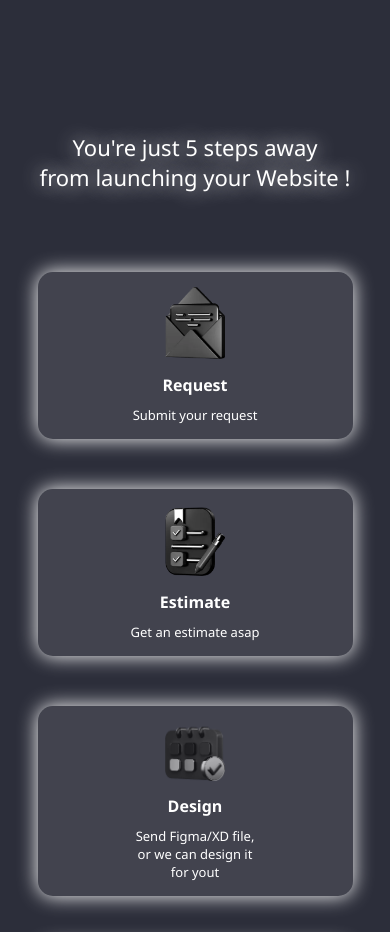
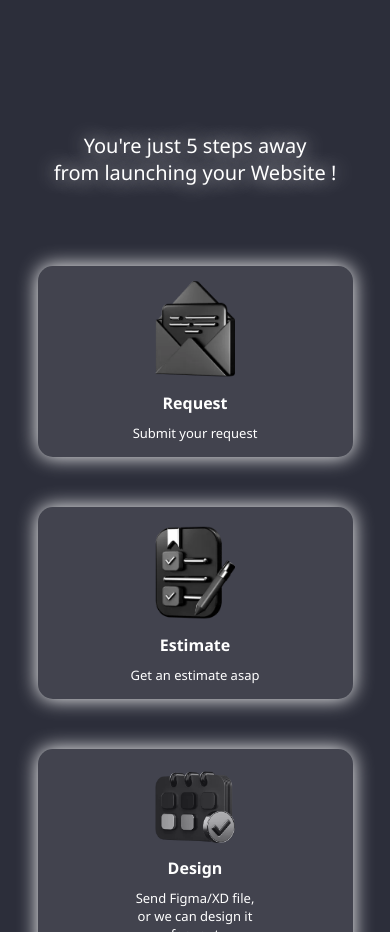
Before and after one commit to JahongirFox/DevSphere-IT-Company, a React (Vite) app: page / in a window 390 px wide. Shown: the part 1880-2812 px from the top of the page. Built offline with nearby package versions, Linux system fonts and the light colour scheme.

Commit message:
DevSphere IT Company

```diff
--- a/src/Pages/Home/Home1/Home1.jsx
+++ b/src/Pages/Home/Home1/Home1.jsx
@@ -5,7 +5,7 @@ function Home1() {
     return(
         <div className="Home1">
             <div className="Home1-container">
-                <p>DevSphere IT Company: <br /> Website Creation Center</p>
+                <p>DevSphere IT Company: <br />Website Creation Center</p>
                 <div className="Home1-p1">
                     <p >Do you need website creation services <br /> for your business ? Leave it to the experts !</p>
                     <div className="Center-btn">
--- a/src/Pages/Home/Home3/Home3.css
+++ b/src/Pages/Home/Home3/Home3.css
@@ -57,7 +57,7 @@
 }
 
 .Img-center img {
-    width: 60px;
+    width: 80px;
 }
 
 .Home3-text-request h5 {
@@ -88,7 +88,7 @@
         padding: 150px 20px;
     }
     .Home3-Container p {
-        font-size: 26px;
+        font-size: 27px;
     }
     .center-media {
         grid-template-columns: repeat(auto-fit, minmax(150px, 1fr));
@@ -117,7 +117,7 @@
         padding: 130px 20px;
     }
     .Home3-Container p {
-        font-size: 22px;
+        font-size: 20px;
     }
     .center-media {
         grid-template-columns: 1fr;
```
